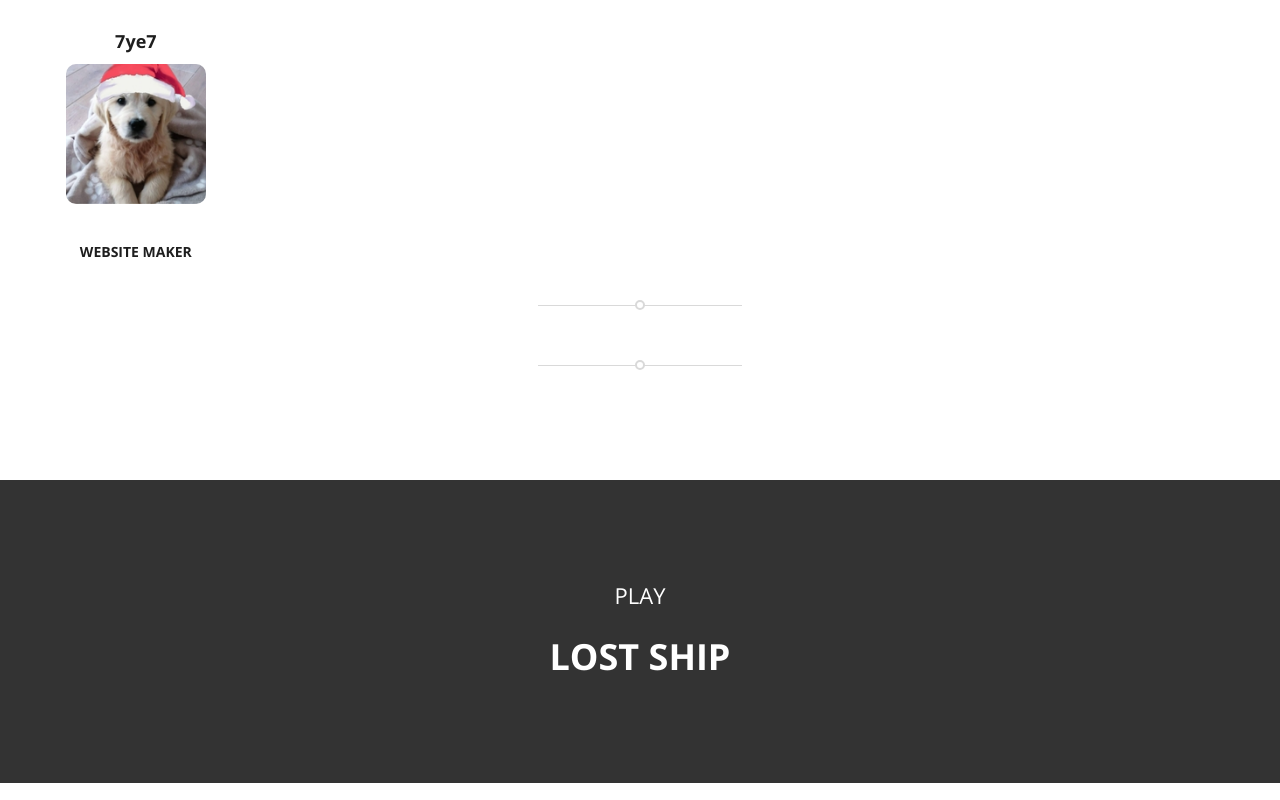
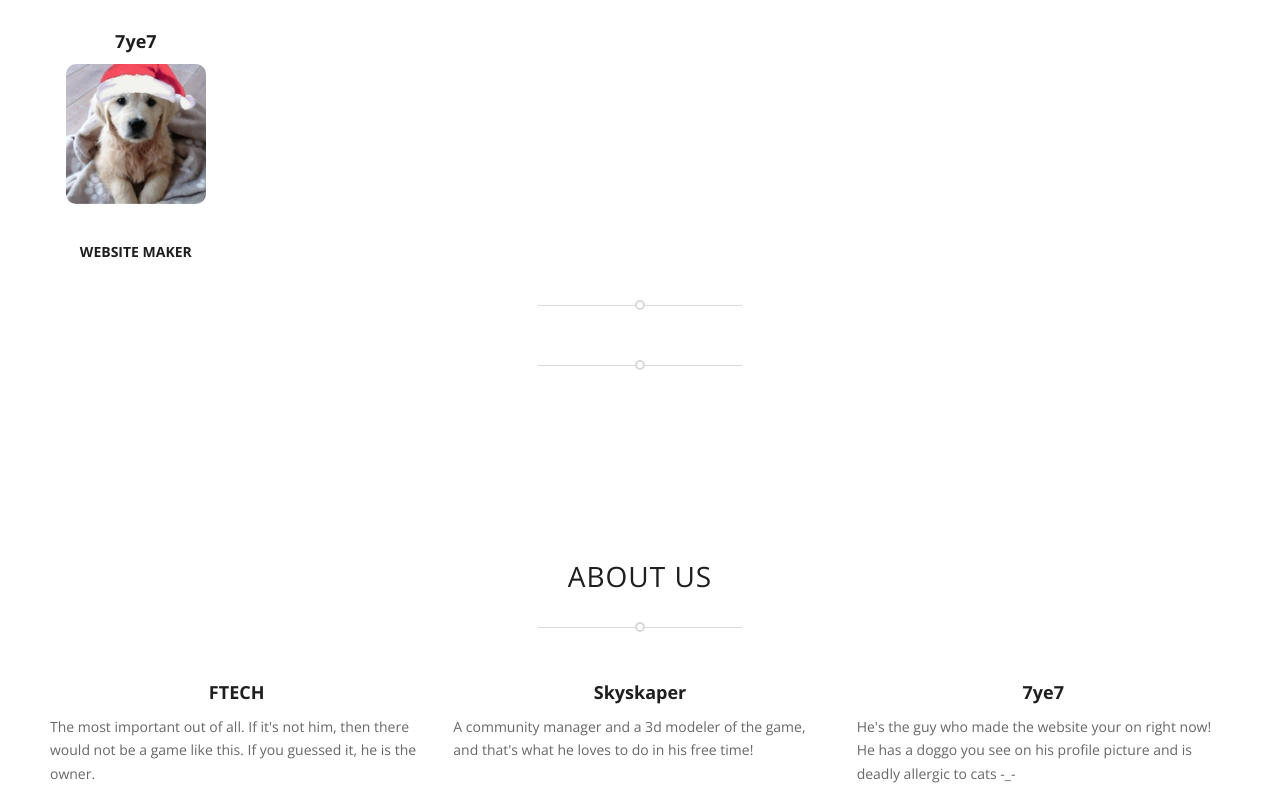
Before and after one commit to MinerSim/Olszak, a plain HTML site: page index.html in a window 1280 px wide. Shown: the part 2000-2800 px from the top of the page. Drawn offline with nearby package versions, Linux system fonts and the light colour scheme; no server answers.

Commit message:
Update index.html

```diff
--- a/index.html
+++ b/index.html
@@ -229,6 +229,34 @@
         </div>
         </div>
     </section>
+     <section class="aboutus" id="aboutus">
+        <div class="container">
+            <h3>About us</h3>
+            <div class="divider">
+                <div class="hr">
+                    <div class="hr-dot"></div>
+                </div>
+            </div>
+            <div class="col-md-4 about-item">
+                <div class="col-content">
+                    <h5>FTECH</h5>
+                    <p>The most important out of all. If it's not him, then there would not be a game like this. If you guessed it, he is the owner.</p>
+                </div>
+            </div>
+            <div class="col-md-4 about-item">
+                <div class="col-content">
+                    <h5>Skyskaper</h5>
+                    <p>A community manager and a 3d modeler of the game, and that's what he loves to do in his free time!</p>
+                </div>
+            </div>
+            <div class="col-md-4 about-item">
+                <div class="col-content">
+                    <h5>7ye7</h5>
+                    <p>He's the guy who made the website your on right now! He has a doggo you see on his profile picture and is deadly allergic to cats -_-</p>
+                </div>
+            </div>
+        </div>
+    </section>
     <section class="bottom dark">
         <div class="container">
             <div class="bottom-content">
```
